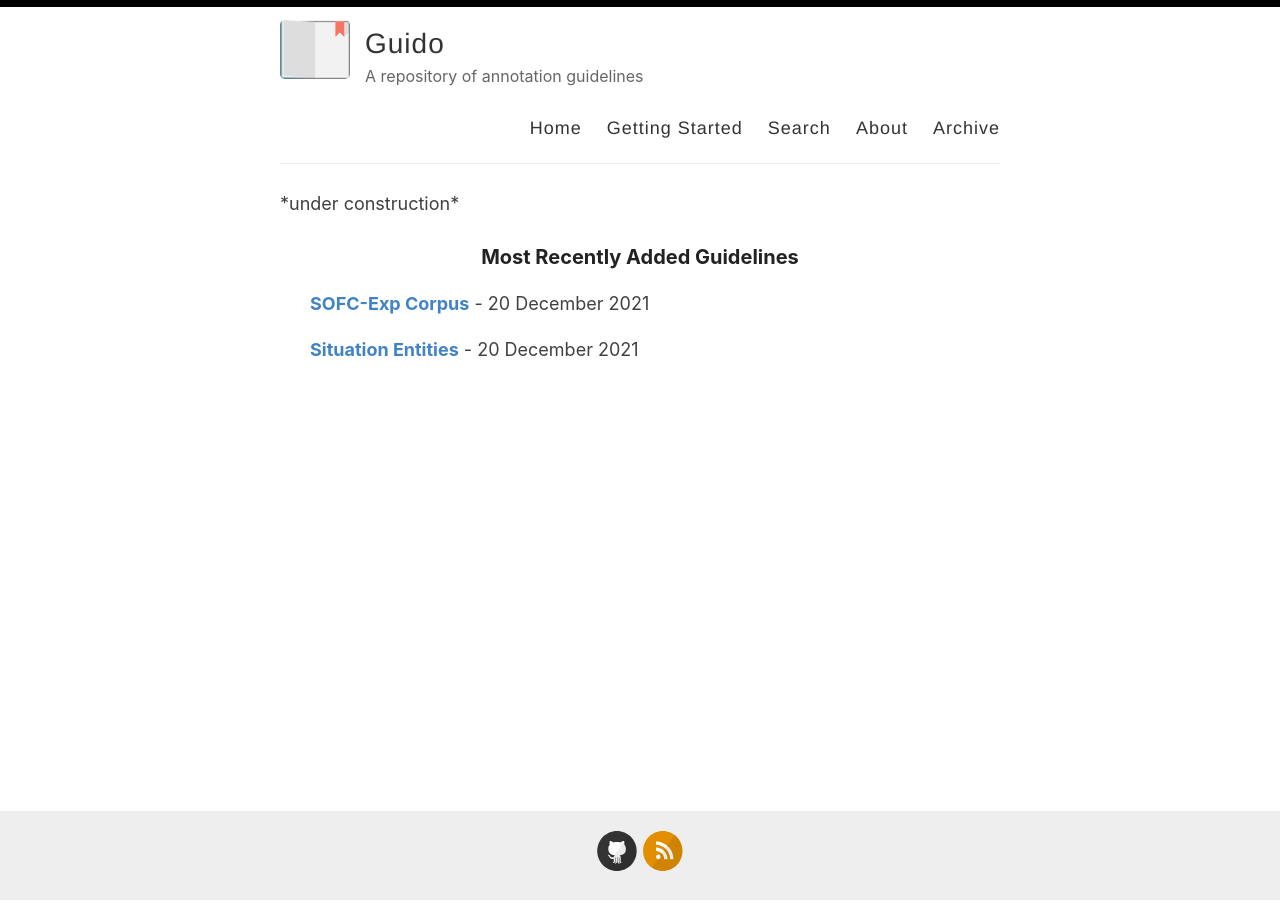
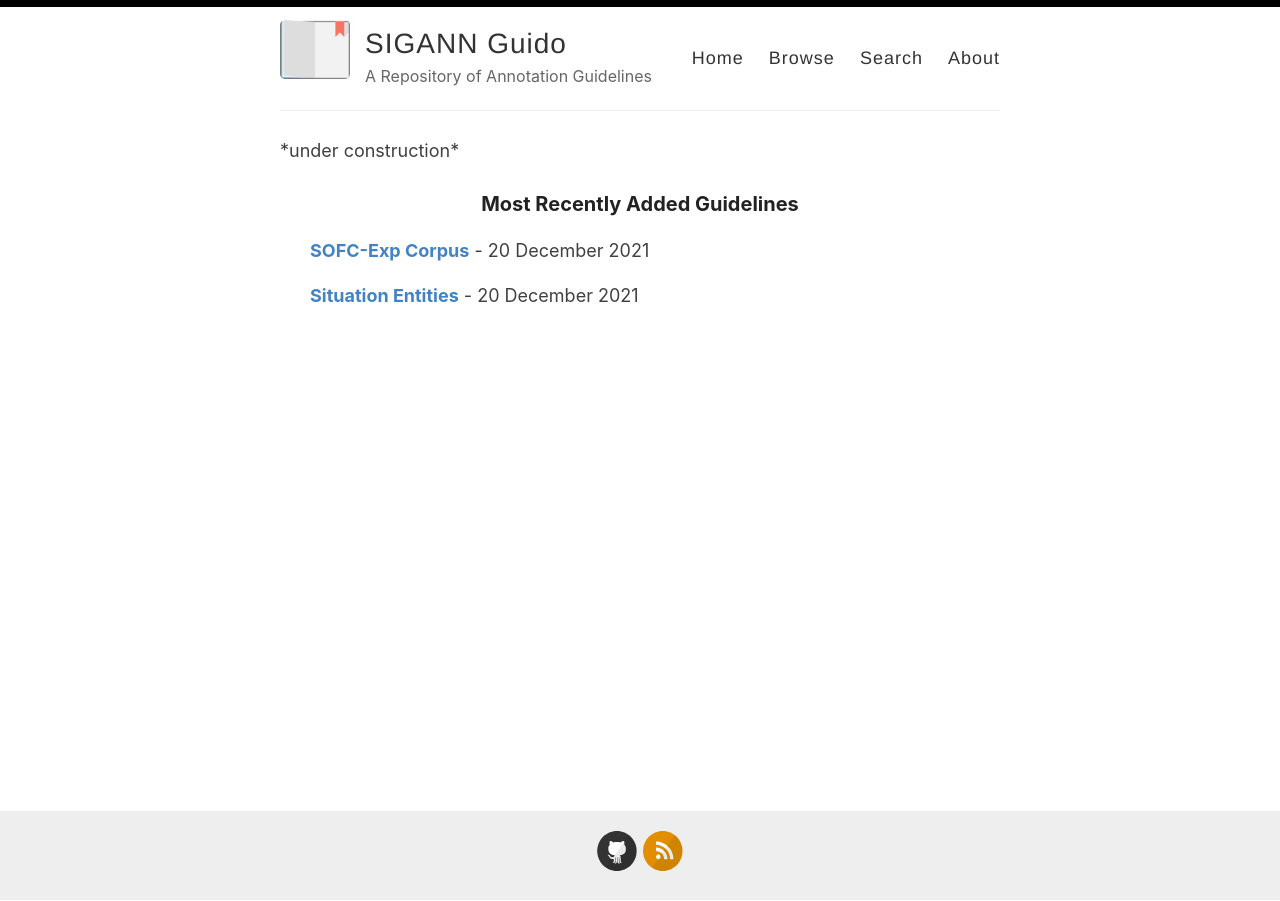
Before and after one commit to SIGANN/guido, a Jekyll site: the page built from index.html, in a window 1280 px wide. Built offline with Jekyll 4.4.1, drawn with Linux system fonts in a browser that asks for light colours; the list of posts is cut into pages by our own code.

Commit message:
changed navbar

```diff
--- a/_config.yml
+++ b/_config.yml
@@ -3,13 +3,13 @@
 #
 
 # Name of your site (displayed in the header)
-name: Guido
+name: SIGANN Guido
 
 # Name of the author
 author: ACL SIGANN
 
 # Short bio or description (displayed in the header)
-description: A repository of annotation guidelines
+description: A Repository of Annotation Guidelines
 
 # URL of your avatar or profile pic (you could use your GitHub profile pic)
 avatar: /images/guido.png
--- a/_layouts/default.html
+++ b/_layouts/default.html
@@ -29,10 +29,9 @@
 
             <nav>
               <a href="{{ site.baseurl }}/">Home</a>
-              <a href="{{ site.baseurl }}/getting-started">Getting Started</a>
+              <a href="{{ site.baseurl }}/categories">Browse</a>
               <a href="{{ site.baseurl }}/search">Search</a>
               <a href="{{ site.baseurl }}/about">About</a>
-              <a href="{{ site.baseurl }}/archive">Archive</a>
             </nav>
           </header>
         </div>
```
